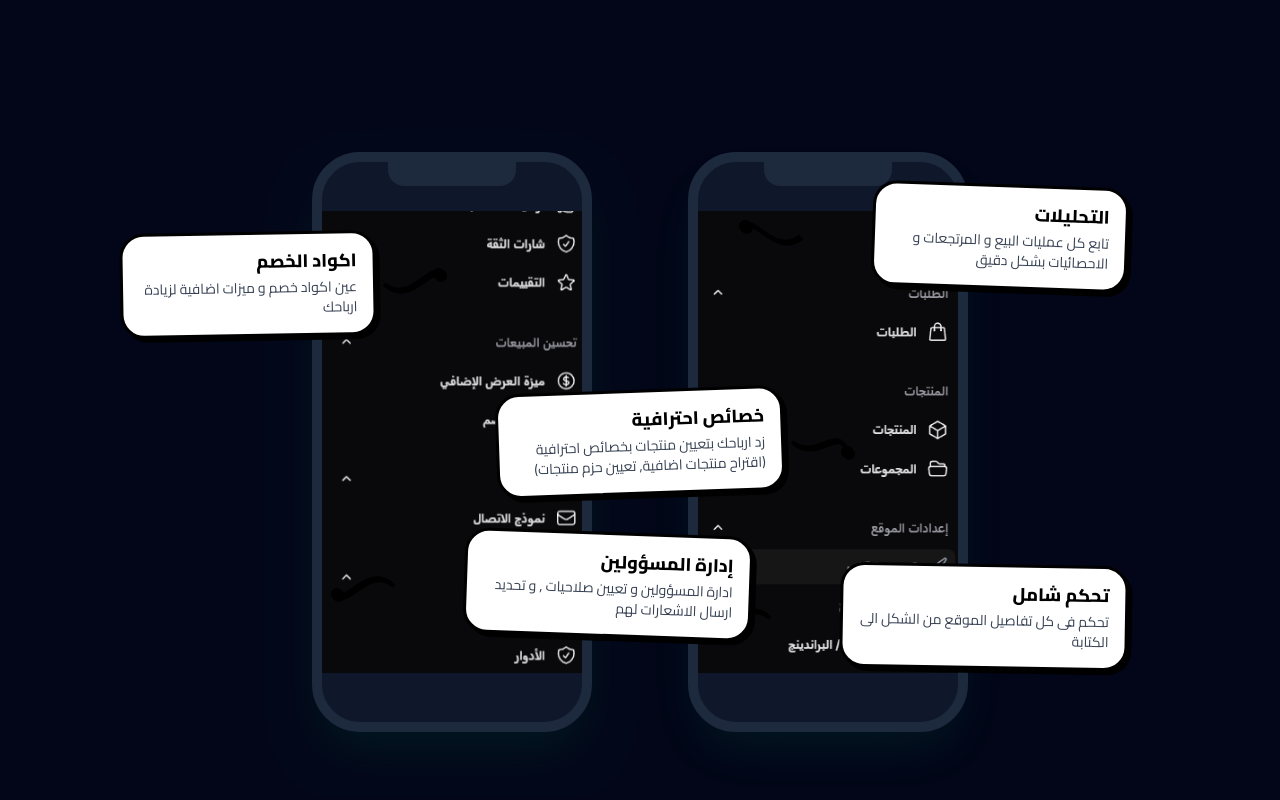
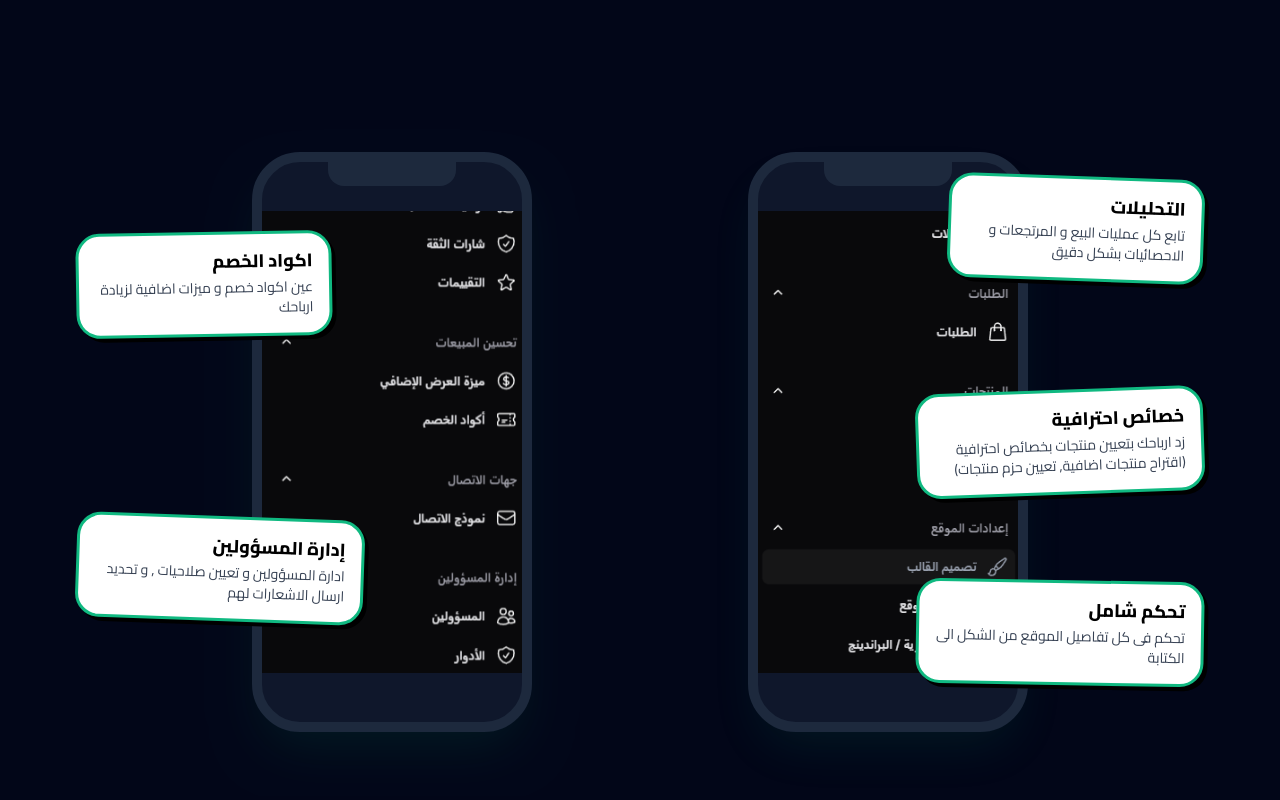
Before and after one commit to DynamicDOMinator/prosental-ecommerce-landing, a Next.js app: page / in a window 1280 px wide. Shown: the part 4280-5080 px from the top of the page. Built offline with nearby package versions, Linux system fonts and the light colour scheme.

Commit message:
dsakhcas

```diff
--- a/src/components/DashboardOverview.jsx
+++ b/src/components/DashboardOverview.jsx
@@ -5,7 +5,7 @@ export default function DashboardOverview() {
     <section className="py-24 overflow-hidden relative border-t border-slate-800/50 bg-slate-950">
       <div className="absolute top-0 right-0 w-[600px] h-[600px] bg-primary-500/5 blur-[150px] -z-10 rounded-full"></div>
 
-      <div className="container mx-auto px-4 md:px-6">
+      <div className="max-w-7xl mx-auto px-4 md:px-6">
         <div className="text-center mb-20">
           <h2 className="text-3xl md:text-5xl font-bold mb-6">تحكم كامل في <span className="text-primary-500">متجرك</span> من هاتفك</h2>
           <p className="text-lg text-slate-400 max-w-2xl mx-auto">أدر تجارتك بالكامل، تتبع المبيعات، وعدّل المنتجات بكل سهولة من خلال لوحة تحكم احترافية وسريعة.</p>
@@ -14,54 +14,33 @@ export default function DashboardOverview() {
         <div className="relative mt-20">
           <div className="w-full relative overflow-x-auto hide-scrollbar pb-16 md:pb-8 pt-12 md:pt-16 [-ms-overflow-style:none] [scrollbar-width:none] [&::-webkit-scrollbar]:hidden flex snap-x snap-mandatory">
             <div
-              className="flex flex-row items-center w-max min-w-full before:content-[''] after:content-[''] before:m-auto after:m-auto before:hidden lg:before:block after:hidden lg:after:block before:min-w-[4rem] lg:before:min-w-[14rem] after:min-w-[4rem] lg:after:min-w-[14rem]"
+              className="flex flex-row lg:gap-30 items-center lg:justify-center w-max min-w-full before:content-[''] after:content-[''] before:m-auto after:m-auto before:hidden lg:before:block after:hidden lg:after:block before:min-w-[4rem] lg:before:min-w-[14rem] after:min-w-[4rem] lg:after:min-w-[14rem]"
             >
               {/* Phone Mockup 1 (Slide 1) */}
-              <div className="w-[100vw] sm:w-[500px] lg:w-auto flex justify-center lg:justify-end shrink-0 snap-center lg:pl-12 py-8">
+              <div className="w-[100vw] sm:w-[500px] lg:w-auto flex justify-center shrink-0 snap-center lg:pl-12 pt-8 pb-[500px] md:pb-8">
                 <div className="relative w-[280px] h-[580px]">
-                 {/* Annotation 1: Point 1 (Top-Right) */}
-                 <div className="absolute -right-20 md:-right-40 top-8 z-30 pointer-events-none w-52 md:w-64">
-                    <div className="bg-white border-[3px] border-black p-3 md:p-4 rounded-[1.5rem] shadow-[4px_4px_0px_0px_rgba(0,0,0,1)] text-right transform rotate-2">
+                 {/* Annotation 1: Analyses (Top-Right) */}
+                 <div className="absolute left-1/2 -translate-x-1/2 md:translate-x-0 md:left-auto md:-right-44 top-[600px] md:top-6 z-30 pointer-events-none w-64">
+                    <div className="bg-white border-[3px] border-[#10b981] p-3 md:p-4 rounded-[1.5rem] shadow-[4px_4px_0px_0px_rgba(0,0,0,1)] text-right transform rotate-2">
                        <h4 className="text-black font-extrabold text-sm md:text-lg leading-tight mb-1">التحليلات</h4>
                        <p className="text-gray-700 text-[10px] md:text-xs xl:text-sm font-medium">تابع كل عمليات البيع و المرتجعات و الاحصائيات بشكل دقيق</p>
                     </div>
-                    {/* Pointer Line */}
-                    <svg className="absolute top-1/2 right-full w-12 md:w-16 h-16 overflow-visible pointer-events-none -translate-x-1 md:-translate-x-2" style={{ filter: 'drop-shadow(2px 2px 0 black)' }}>
-                       <path d="M0 0 C -15 10, -25 -10, -35 -5" className="md:hidden" stroke="black" strokeWidth="3" fill="none" />
-                       <path d="M0 0 C -25 20, -45 -20, -55 -10" className="hidden md:block" stroke="black" strokeWidth="4" fill="none" />
-                       <circle cx="-35" cy="-5" r="4" className="md:hidden" fill="black" />
-                       <circle cx="-55" cy="-10" r="6" className="hidden md:block" fill="black" />
-                    </svg>
                  </div>
 
-                 {/* Annotation 2: Point 2 (Middle-Left) */}
-                 <div className="absolute -left-24 md:-left-48 top-1/2 -translate-y-1/2 z-30 pointer-events-none w-56 md:w-72">
-                    <div className="bg-white border-[3px] border-black p-3 md:p-4 rounded-[1.5rem] shadow-[4px_4px_0px_0px_rgba(0,0,0,1)] text-right transform -rotate-2">
+                 {/* Annotation 2: Pro Features (Middle-Right) */}
+                 <div className="absolute left-1/2 -translate-x-1/2 md:translate-x-0 md:left-auto md:-right-44 top-[720px] md:top-1/2 md:-translate-y-1/2 z-30 pointer-events-none w-64 md:w-72">
+                    <div className="bg-white border-[3px] border-[#10b981] p-3 md:p-4 rounded-[1.5rem] shadow-[4px_4px_0px_0px_rgba(0,0,0,1)] text-right transform -rotate-2">
                        <h4 className="text-black font-extrabold text-sm md:text-lg leading-tight mb-1">خصائص احترافية</h4>
                        <p className="text-gray-700 text-[10px] md:text-xs xl:text-sm font-medium">زد ارباحك بتعيين منتجات بخصائص احترافية (اقتراح منتجات اضافية, تعيين حزم منتجات)</p>
                     </div>
-                    {/* Pointer Line */}
-                    <svg className="absolute top-1/2 left-full w-12 md:w-16 h-16 overflow-visible pointer-events-none translate-x-1 md:translate-x-2" style={{ filter: 'drop-shadow(2px 2px 0 black)' }}>
-                       <path d="M0 0 C 15 10, 25 -10, 35 5" className="md:hidden" stroke="black" strokeWidth="3" fill="none" />
-                       <path d="M0 0 C 25 20, 45 -20, 55 10" className="hidden md:block" stroke="black" strokeWidth="4" fill="none" />
-                       <circle cx="35" cy="5" r="4" className="md:hidden" fill="black" />
-                       <circle cx="55" cy="10" r="6" className="hidden md:block" fill="black" />
-                    </svg>
                  </div>
 
-                 {/* Annotation 3: Point 3 (Bottom-Right) */}
-                 <div className="absolute -right-20 md:-right-40 bottom-16 z-30 pointer-events-none w-52 md:w-72">
-                    <div className="bg-white border-[3px] border-black p-3 md:p-4 rounded-[1.5rem] shadow-[4px_4px_0px_0px_rgba(0,0,0,1)] text-right transform rotate-1">
+                 {/* Annotation 3: Total Control (Bottom-Right) */}
+                 <div className="absolute left-1/2 -translate-x-1/2 md:translate-x-0 md:left-auto md:-right-44 top-[840px] md:bottom-12 md:top-auto z-30 pointer-events-none w-64 md:w-72">
+                    <div className="bg-white border-[3px] border-[#10b981] p-3 md:p-4 rounded-[1.5rem] shadow-[4px_4px_0px_0px_rgba(0,0,0,1)] text-right transform rotate-1">
                        <h4 className="text-black font-extrabold text-sm md:text-lg leading-tight mb-1">تحكم شامل</h4>
                        <p className="text-gray-700 text-[10px] md:text-xs xl:text-sm font-medium">تحكم فى كل تفاصيل الموقع من الشكل الى الكتابة</p>
                     </div>
-                    {/* Pointer Line */}
-                    <svg className="absolute top-1/2 right-full w-12 md:w-16 h-16 overflow-visible pointer-events-none -translate-x-1 md:-translate-x-2" style={{ filter: 'drop-shadow(2px 2px 0 black)' }}>
-                       <path d="M0 0 C -15 -10, -25 10, -35 5" className="md:hidden" stroke="black" strokeWidth="3" fill="none" />
-                       <path d="M0 0 C -25 -20, -45 20, -55 10" className="hidden md:block" stroke="black" strokeWidth="4" fill="none" />
-                       <circle cx="-35" cy="5" r="4" className="md:hidden" fill="black" />
-                       <circle cx="-55" cy="10" r="6" className="hidden md:block" fill="black" />
-                    </svg>
                  </div>
 
                  <div className="w-[280px] h-[580px] bg-slate-900 rounded-[3rem] border-[10px] border-slate-800 shadow-2xl shadow-primary-500/10 overflow-hidden relative z-10 transition-transform duration-500">
@@ -76,36 +55,22 @@ export default function DashboardOverview() {
               </div>
 
               {/* Phone Mockup 2 (Slide 2) */}
-              <div className="w-[100vw] sm:w-[500px] lg:w-auto flex justify-center lg:justify-start shrink-0 snap-center lg:pr-12 py-8">
+              <div className="w-[100vw] sm:w-[500px] lg:w-auto flex justify-center shrink-0 snap-center lg:pr-12 pt-8 pb-[380px] md:pb-8">
                 <div className="relative w-[280px] h-[580px]">
-                 {/* Annotation 4: Point 4 (Top-Left) */}
-                 <div className="absolute -left-24 md:-left-48 top-20 z-30 pointer-events-none w-52 md:w-64">
-                    <div className="bg-white border-[3px] border-black p-3 md:p-4 rounded-[1.5rem] shadow-[4px_4px_0px_0px_rgba(0,0,0,1)] text-right transform -rotate-1">
+                 {/* Annotation 4: Discount Codes (Top-Left) */}
+                 <div className="absolute left-1/2 -translate-x-1/2 md:translate-x-0 md:right-auto md:-left-44 top-[600px] md:top-20 z-30 pointer-events-none w-64">
+                    <div className="bg-white border-[3px] border-[#10b981] p-3 md:p-4 rounded-[1.5rem] shadow-[4px_4px_0px_0px_rgba(0,0,0,1)] text-right transform -rotate-1">
                        <h4 className="text-black font-extrabold text-sm md:text-lg leading-tight mb-1">اكواد الخصم</h4>
                        <p className="text-gray-700 text-[10px] md:text-xs xl:text-sm font-medium">عين اكواد خصم و ميزات اضافية لزيادة ارباحك</p>
                     </div>
-                    {/* Pointer Line */}
-                    <svg className="absolute top-1/2 left-full w-12 md:w-16 h-16 overflow-visible pointer-events-none translate-x-1 md:translate-x-2" style={{ filter: 'drop-shadow(2px 2px 0 black)' }}>
-                       <path d="M0 0 C 15 10, 25 -10, 35 -5" className="md:hidden" stroke="black" strokeWidth="3" fill="none" />
-                       <path d="M0 0 C 25 20, 45 -20, 55 -10" className="hidden md:block" stroke="black" strokeWidth="4" fill="none" />
-                       <circle cx="35" cy="-5" r="4" className="md:hidden" fill="black" />
-                       <circle cx="55" cy="-10" r="6" className="hidden md:block" fill="black" />
-                    </svg>
                  </div>
 
-                 {/* Annotation 5: Point 5 (Bottom-Right) */}
-                 <div className="absolute -right-20 md:-right-40 bottom-24 z-30 pointer-events-none w-56 md:w-72">
-                    <div className="bg-white border-[3px] border-black p-3 md:p-4 rounded-[1.5rem] shadow-[4px_4px_0px_0px_rgba(0,0,0,1)] text-right transform rotate-2">
+                 {/* Annotation 5: Admin Management (Bottom-Left) */}
+                 <div className="absolute left-1/2 -translate-x-1/2 md:translate-x-0 md:right-auto md:-left-44 top-[720px] md:bottom-28 md:top-auto z-30 pointer-events-none w-64 md:w-72">
+                    <div className="bg-white border-[3px] border-[#10b981] p-3 md:p-4 rounded-[1.5rem] shadow-[4px_4px_0px_0px_rgba(0,0,0,1)] text-right transform rotate-2">
                        <h4 className="text-black font-extrabold text-sm md:text-lg leading-tight mb-1">إدارة المسؤولين</h4>
                        <p className="text-gray-700 text-[10px] md:text-xs xl:text-sm font-medium">ادارة المسؤولين و تعيين صلاحيات , و تحديد ارسال الاشعارات لهم</p>
                     </div>
-                    {/* Pointer Line */}
-                    <svg className="absolute top-1/2 right-full w-12 md:w-16 h-16 overflow-visible pointer-events-none -translate-x-1 md:-translate-x-2" style={{ filter: 'drop-shadow(2px 2px 0 black)' }}>
-                       <path d="M0 0 C -15 -10, -25 10, -35 5" className="md:hidden" stroke="black" strokeWidth="3" fill="none" />
-                       <path d="M0 0 C -25 -20, -45 20, -55 10" className="hidden md:block" stroke="black" strokeWidth="4" fill="none" />
-                       <circle cx="-35" cy="5" r="4" className="md:hidden" fill="black" />
-                       <circle cx="-55" cy="10" r="6" className="hidden md:block" fill="black" />
-                    </svg>
                  </div>
 
                  <div className="w-[280px] h-[580px] bg-slate-900 rounded-[3rem] border-[10px] border-slate-800 shadow-2xl shadow-emerald-500/10 overflow-hidden relative z-10 transition-transform duration-500">
--- a/src/components/Footer.jsx
+++ b/src/components/Footer.jsx
@@ -23,7 +23,7 @@ export default function Footer() {
 
       <div className="container mx-auto px-4 relative z-10">
         <h3 className="text-3xl font-black text-white mb-6 tracking-tighter">
-          Prosental <span className="text-primary-500">Template</span>
+        Tejjara <span className="text-primary-500">Template</span>
         </h3>
         <p className="text-slate-400 max-w-md mx-auto mb-10 text-lg font-medium leading-relaxed">
           الحل الأمثل والذكي لزيادة مبيعاتك في السوق المصري والوصول لقمة النجاح.
```
